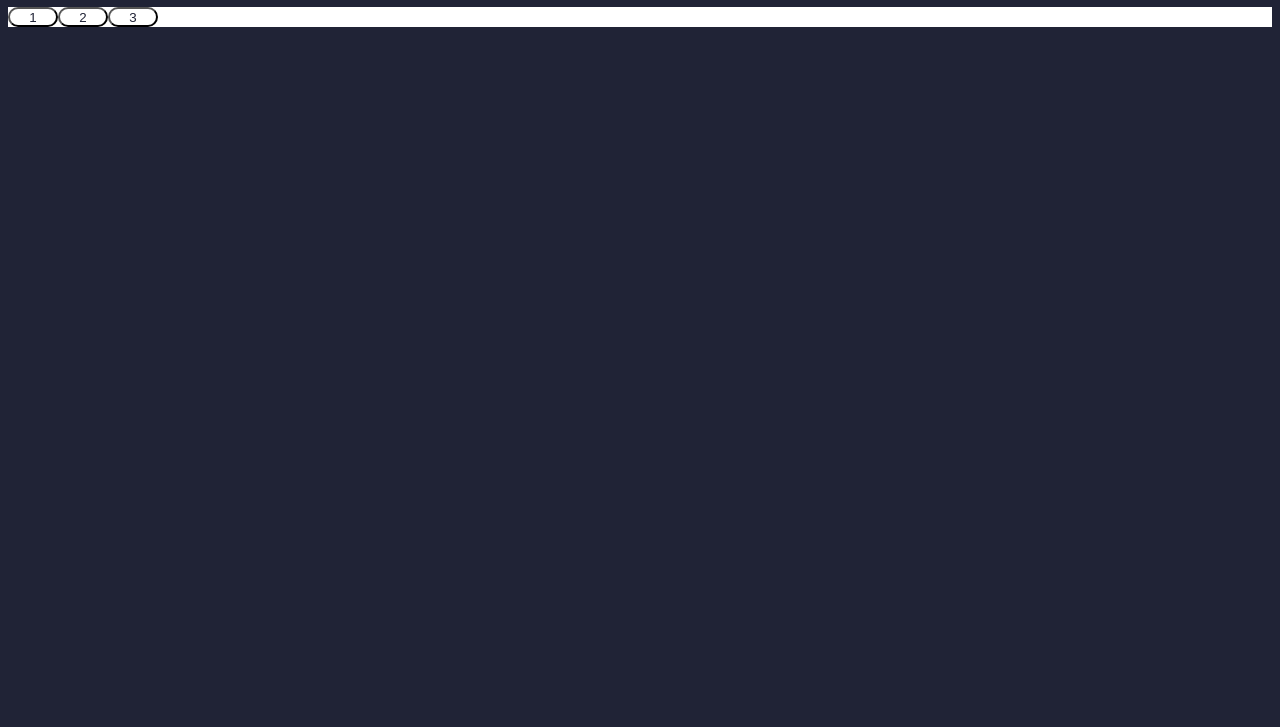
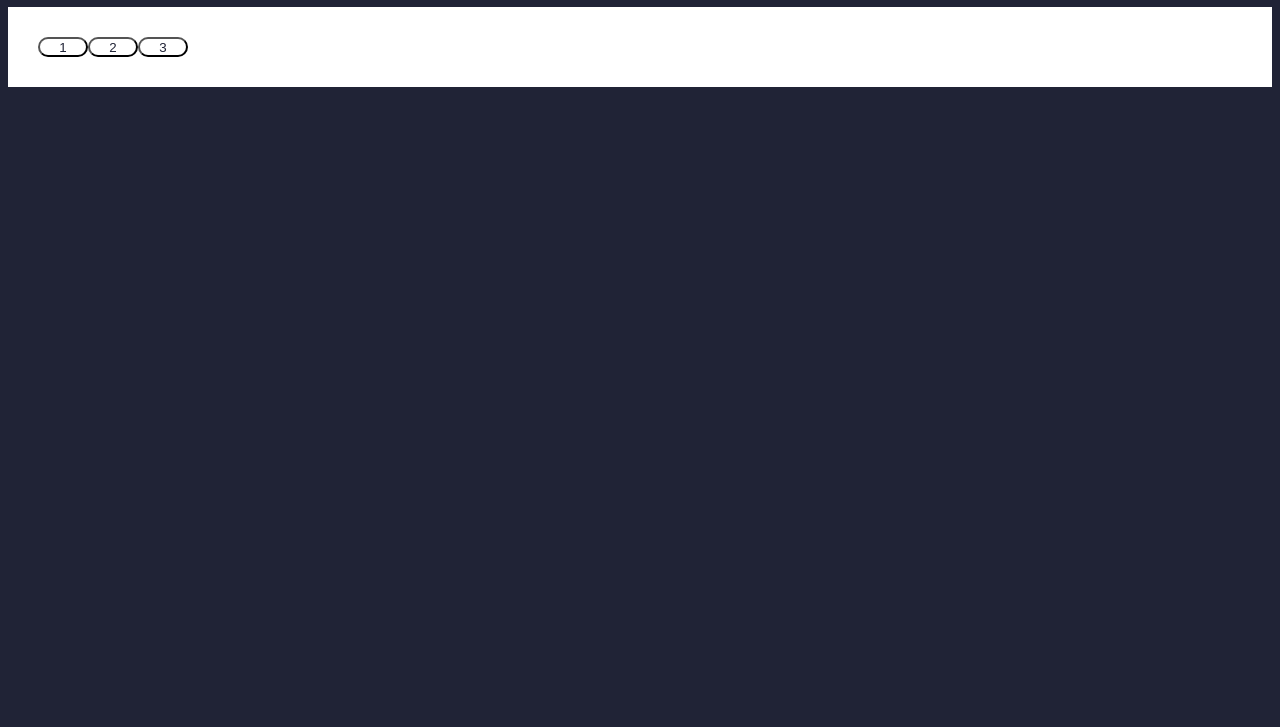
Before and after one commit to bluelevi/bluelevi.github.io, a plain HTML site: page index.html in a window 1280 px wide. Shown: the part 73-800 px from the top of the page. Drawn offline with Linux system fonts and the light colour scheme.

Commit message:
Update styles.css

```diff
--- a/styles.css
+++ b/styles.css
@@ -15,5 +15,7 @@ button {
   display:flex;
   flex-direction:row;
   flex-wrap:wrap;
-  background-color:white;
+  background-color: white;
+  justify: center;
+  padding: 30px;
 }
```
